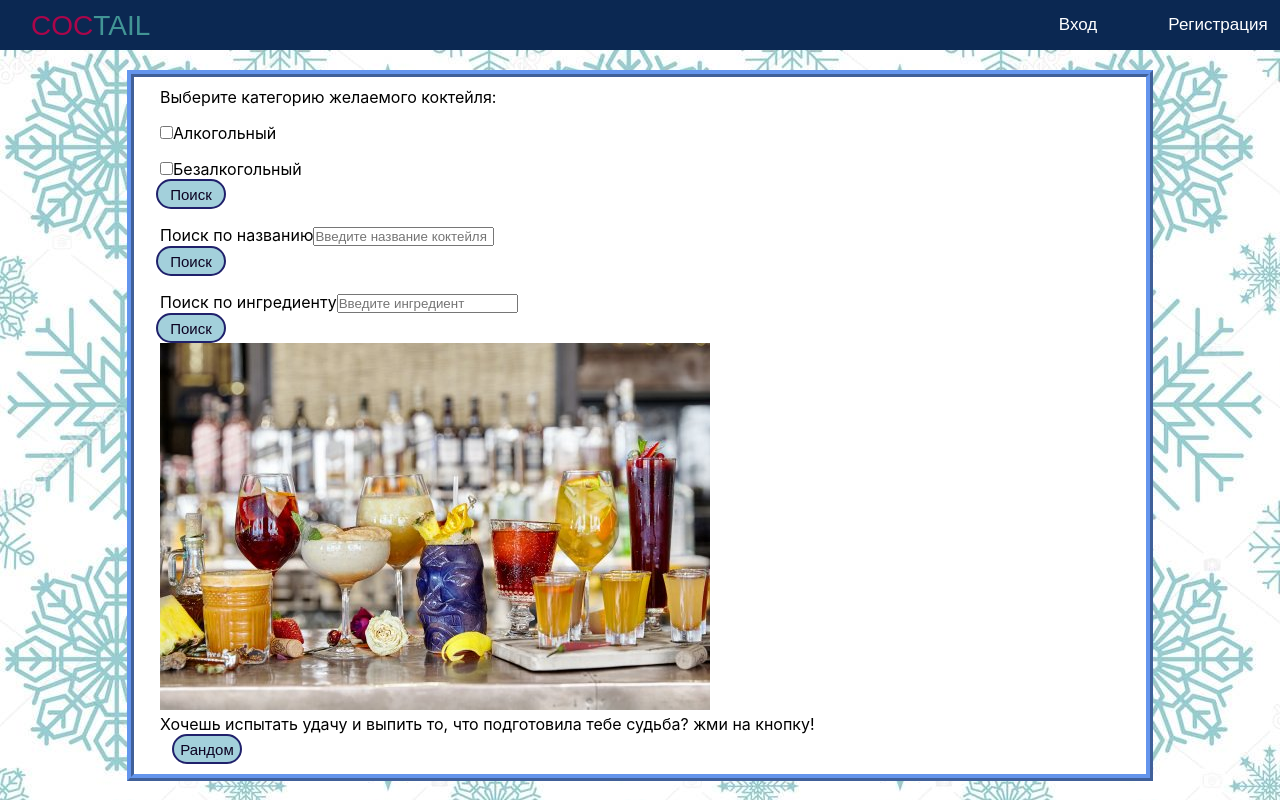
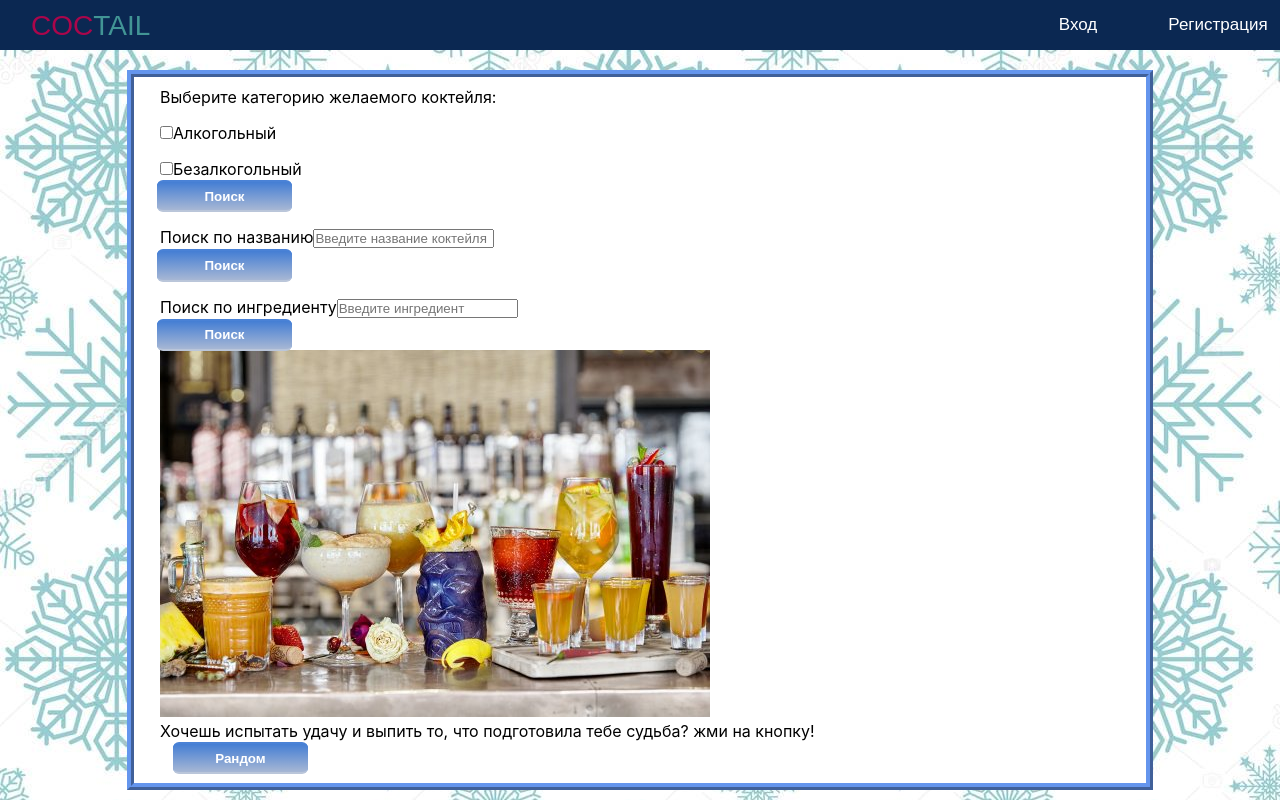
Before and after one commit to mokhova813/tenpr, a React (Create React App) app in the folder pro1/: page / in a window 1280 px wide. Shown: the top 800 px of the page. Built offline with nearby package versions, Linux system fonts and the light colour scheme.

Commit message:
Buttons in Home

```diff
--- a/pro1/src/components/Button.css
+++ b/pro1/src/components/Button.css
@@ -1,5 +1,5 @@
 .button{
-    height: 30px;
+/*    height: 30px;
   width: 70px;
   margin: 0 12px;
   border: none;
@@ -10,4 +10,50 @@
   background-color: rgb(163, 208, 219);
   color: rgb(12, 2, 34);
   border: 2px solid rgb(32, 33, 107);
+  */
+  background-color: #1d69db;
+  border-bottom: 1% solid #1d69db;
+  border-radius: 3%;
+  -webkit-border-radius: 3%;
+  -moz-border-radius: 3%;
+  -ms-border-radius: 3%;
+  -o-border-radius: 3%;
+  box-shadow: inset 0 1% 0 0 #7496d5;
+  -webkit-box-shadow: 0 1% 0 0 #7496d5 inset;
+  -moz-box-shadow: 0 1% 0 0 #7496d5 inset;
+  -ms-box-shadow: 0 1% 0 0 #7496d5 inset;
+  -o-box-shadow: 0 1% 0 0 #7496d5 inset;
+  color: white;
+  font-weight: bold;
+  padding: 6px 20px;
+  text-align: center;
+  text-shadow: 0-1% 0 #26148f;
+  text-decoration: none;
+  width: 20%;
+  height: 20%;
+  position: relative;
+  bottom: -1px;
+  /* Положение от нижнего края */
+  right: -2%;
+  /* Положение от правого края */
+  display: inline-block;
+  color: white;
+  text-decoration: none;
+  padding: .5em 2em;
+  outline: none;
+  border-width: 2px 0;
+  border-style: solid none;
+  border-color: #4a82d6 #000 #bac6da;
+  border-radius: 6px;
+  background: linear-gradient(#447ed4, #a7b7d4)#1d69db;
+  transition: 0.2s;
 }
+button:hover {
+  opacity: .85;
+  cursor: pointer;
+  background: linear-gradient(#a7b7d4, #447ed4) #1d69db;
+}
+
+button:active {
+  background: linear-gradient(#447ed4, #a7b7d4) #1d69db;
+}
--- a/pro1/src/pages/Home.css
+++ b/pro1/src/pages/Home.css
@@ -118,11 +118,3 @@
     margin-right: auto;
     width: 80%;
 }
-.button-search {
-    background-color: #1d69db;
-    border-radius: 3%;
-}
-.img{
-    position: relative;
-
-}
--- a/pro1/src/pages/Home.jsx
+++ b/pro1/src/pages/Home.jsx
@@ -36,7 +36,7 @@ export default class Home extends React.Component {
                     <Form.Check type="checkbox" label="Безалкогольный" />
                   </Form.Group>
                   <Link to="/resultSearch">
-                    <MyBatton class = "button-search" caption="Поиск" onClick={() => { }}></MyBatton>
+                    <MyBatton  caption="Поиск" onClick={() => { }}></MyBatton>
                   </Link>
                 </Form>
                 <Form>
@@ -45,7 +45,7 @@ export default class Home extends React.Component {
                     <Form.Control type="name" placeholder="Введите название коктейля" />
                   </Form.Group>
                   <Link to="/resultSearch">
-                    <MyBatton class = "button-search" caption="Поиск" onClick={() => { }}></MyBatton>
+                    <MyBatton  caption="Поиск" onClick={() => { }}></MyBatton>
                   </Link>
                 </Form>
                 <Form>
@@ -54,7 +54,7 @@ export default class Home extends React.Component {
                     <Form.Control type="ingredient" placeholder="Введите ингредиент" />
                   </Form.Group>
                   <Link to="/resultSearch">
-                    <MyBatton  class = "button-search" caption="Поиск" onClick={() => { }}></MyBatton>
+                    <MyBatton   caption="Поиск" onClick={() => { }}></MyBatton>
                   </Link>
                 </Form>
               </Col>
@@ -68,7 +68,7 @@ export default class Home extends React.Component {
                   <Form.Label>Хочешь испытать удачу и выпить то, что подготовила тебе судьба? жми на кнопку!</Form.Label>
                   <Form>
                     <Link to="/randomeGame">
-                      <MyBatton class = "button-random"caption="Рандом" onClick={() => { }}></MyBatton>
+                      <MyBatton caption="Рандом" onClick={() => { }}></MyBatton>
                     </Link>
                   </Form>
                 </Col>
```
